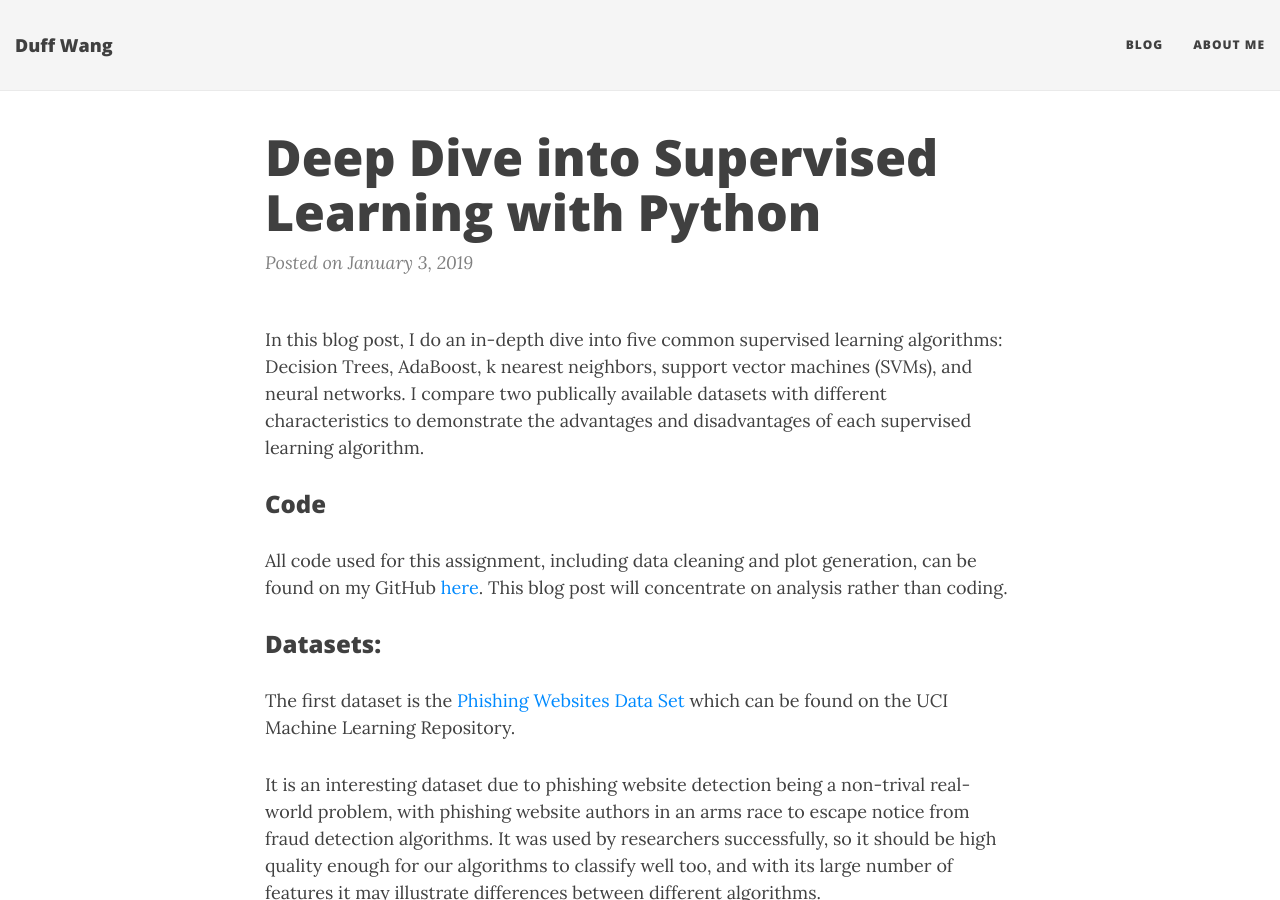
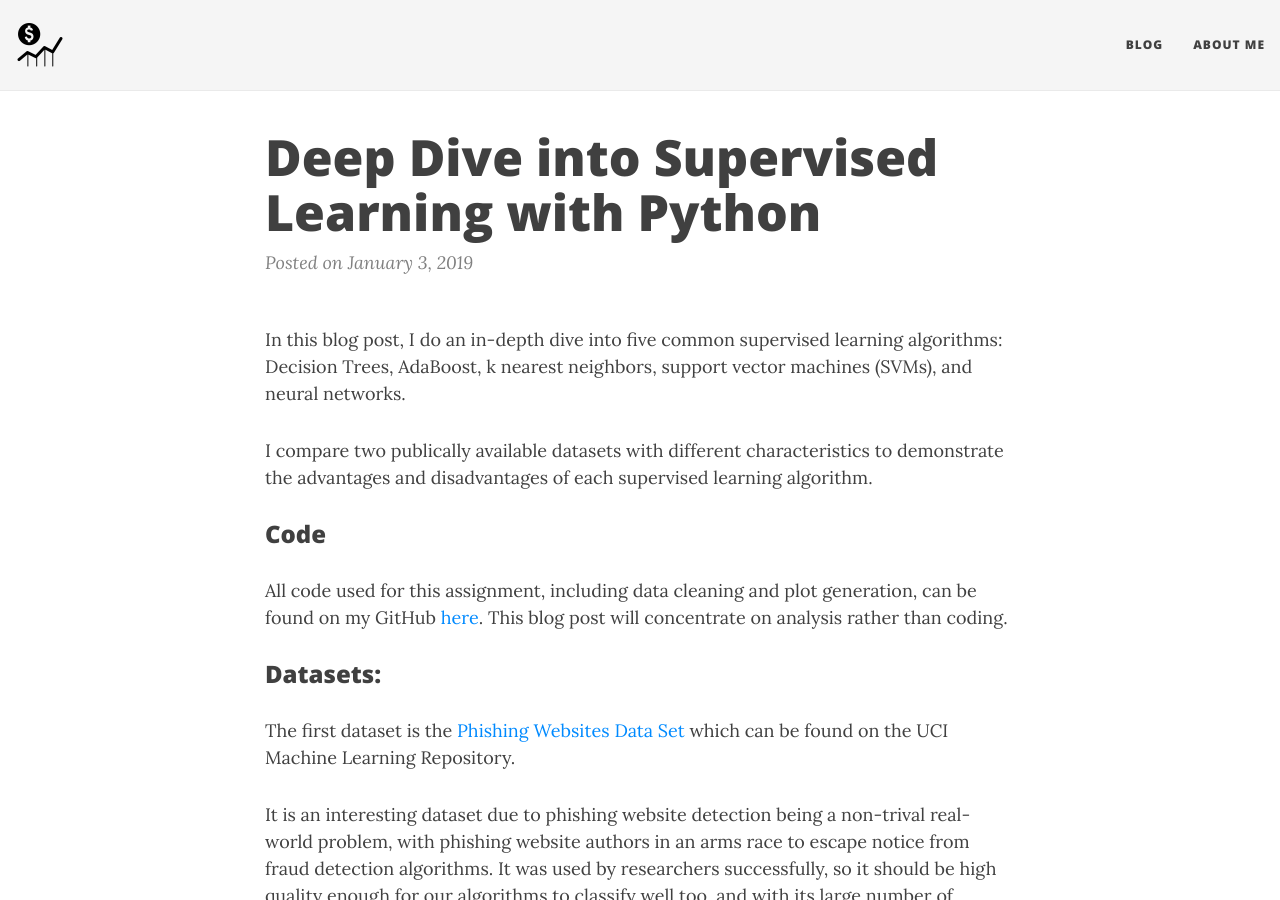
Before and after one commit to duffwang/duffwang.github.io, a Jekyll site: the page built from _posts/2019-01-03-supervised-learning.md, in a window 1280 px wide and 900 px high. Built offline with Jekyll 4.4.1, drawn with Linux system fonts in a browser that asks for light colours; nearby versions of some CDN libraries; comment, search, counter and statistics services are not loaded.

Commit message:
icon changes

```diff
--- a/_config.yml
+++ b/_config.yml
@@ -29,11 +29,11 @@ navbar-links:
 
 # Image to show in the navigation bar - image must be a square (width = height)
 # Remove this parameter if you don't want an image in the navbar
-#avatar: "/img/avatar-icon.png"
+# avatar: "/img/avatar-icon.png"
 
 # If you want to have an image logo in the top-left corner instead of the title text,
 # then specify the following parameter
-# title-img: /path/to/image
+title-img: /img/market.png
 
 # --- Background colour/image options --- #
 
--- a/_posts/2019-01-03-supervised-learning.md
+++ b/_posts/2019-01-03-supervised-learning.md
@@ -3,7 +3,9 @@ layout: post
 title: Deep Dive into Supervised Learning with Python
 ---
 
-In this blog post, I do an in-depth dive into five common supervised learning algorithms: Decision Trees, AdaBoost, k nearest neighbors, support vector machines (SVMs), and neural networks. I compare two publically available datasets with different characteristics to demonstrate the advantages and disadvantages of each supervised learning algorithm.
+In this blog post, I do an in-depth dive into five common supervised learning algorithms: Decision Trees, AdaBoost, k nearest neighbors, support vector machines (SVMs), and neural networks.
+
+I compare two publically available datasets with different characteristics to demonstrate the advantages and disadvantages of each supervised learning algorithm.
 
 ### Code
 
```
Also changed, not shown: _posts/2019-01-12-unsupervised-learning.md (+3 -1 lines), img/market.png (added), 1 other file.
